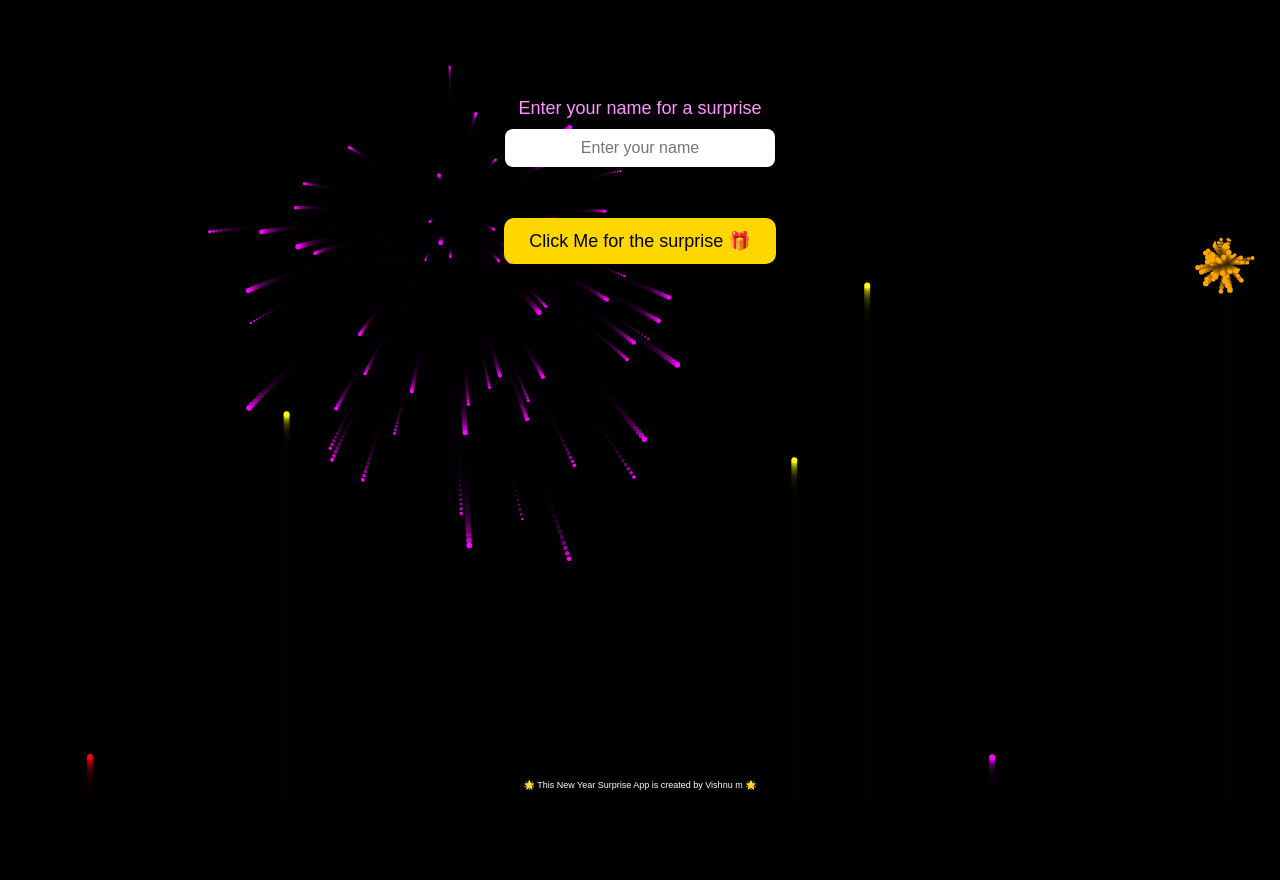
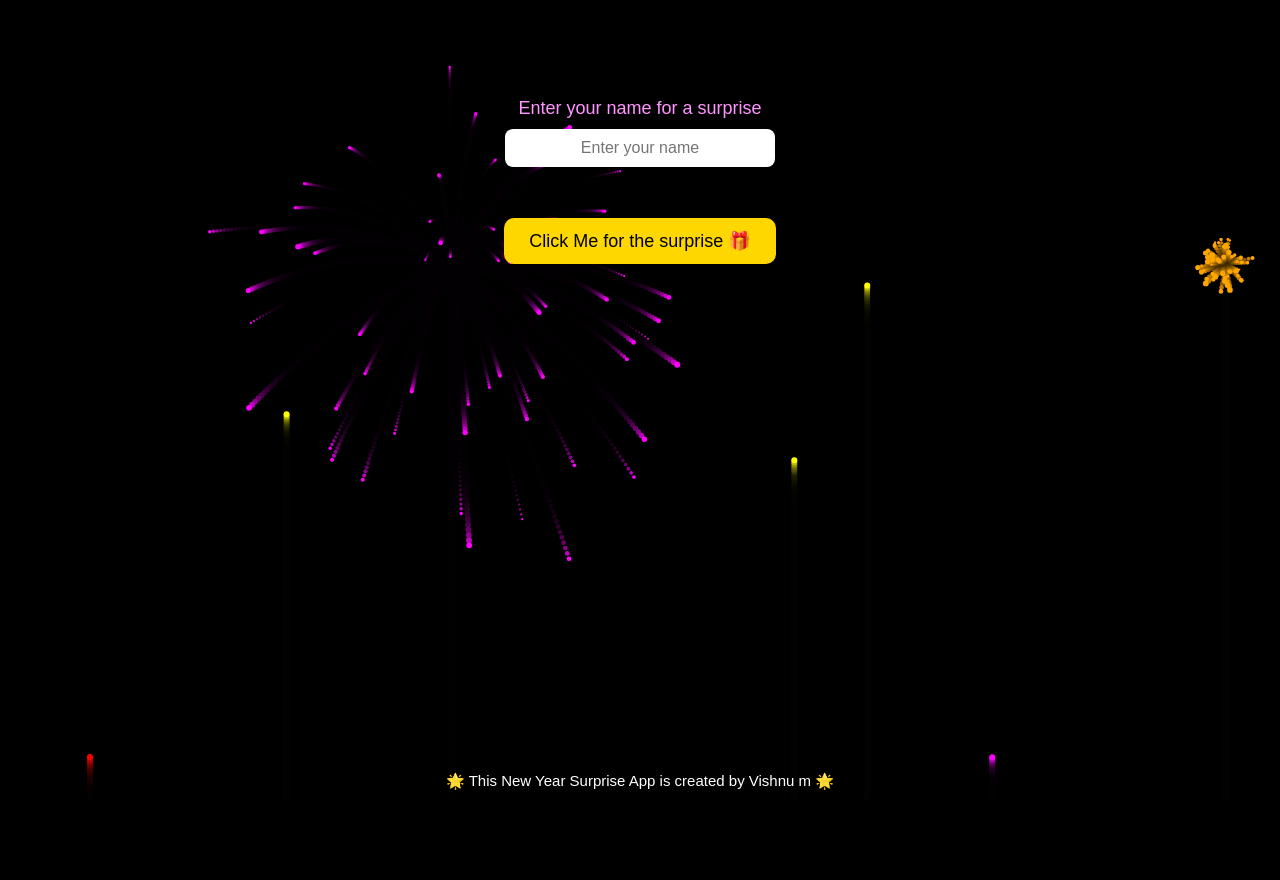
Before and after one commit to zoro-exe1710/html-x-python_2026, a Flask app: page / in a window 1280 px wide. Run offline with Flask 3, Linux system fonts and the light colour scheme.

Commit message:
Add files via upload

```diff
--- a/templates/index.html
+++ b/templates/index.html
@@ -28,7 +28,7 @@
 
 <script src="/static/script.js"></script>
 
-<div style="position: fixed; bottom: 10px; width: 100%; text-align: center; color: white; font-size: 9px; text-shadow: 1px 1px 2px black;">
+<div style="position: fixed; bottom: 10px; width: 100%; text-align: center; color: white; font-size: 15px; text-shadow: 1px 1px 2px black;">
      🌟 This New Year Surprise App is created by Vishnu m 🌟
 </div>
 
```
